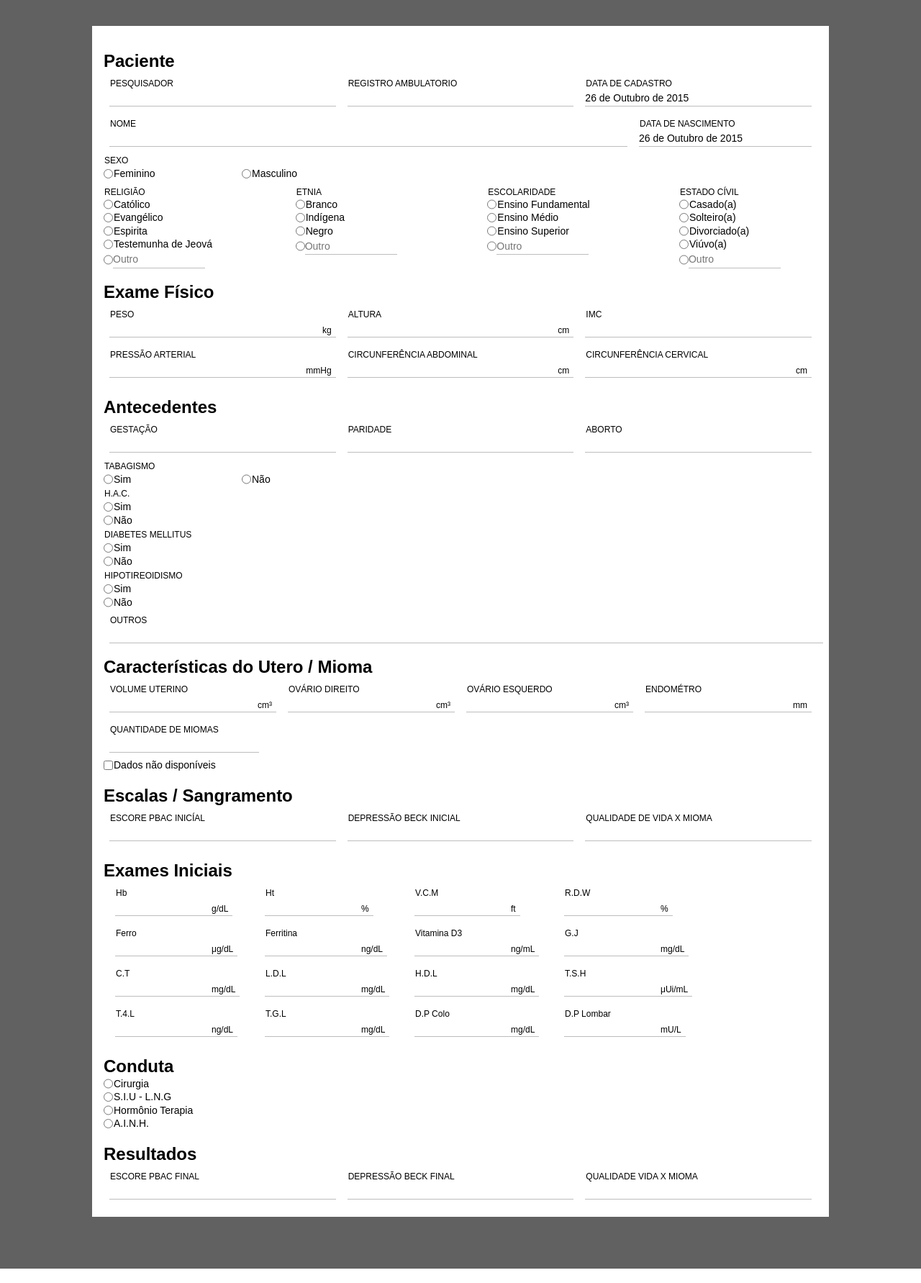
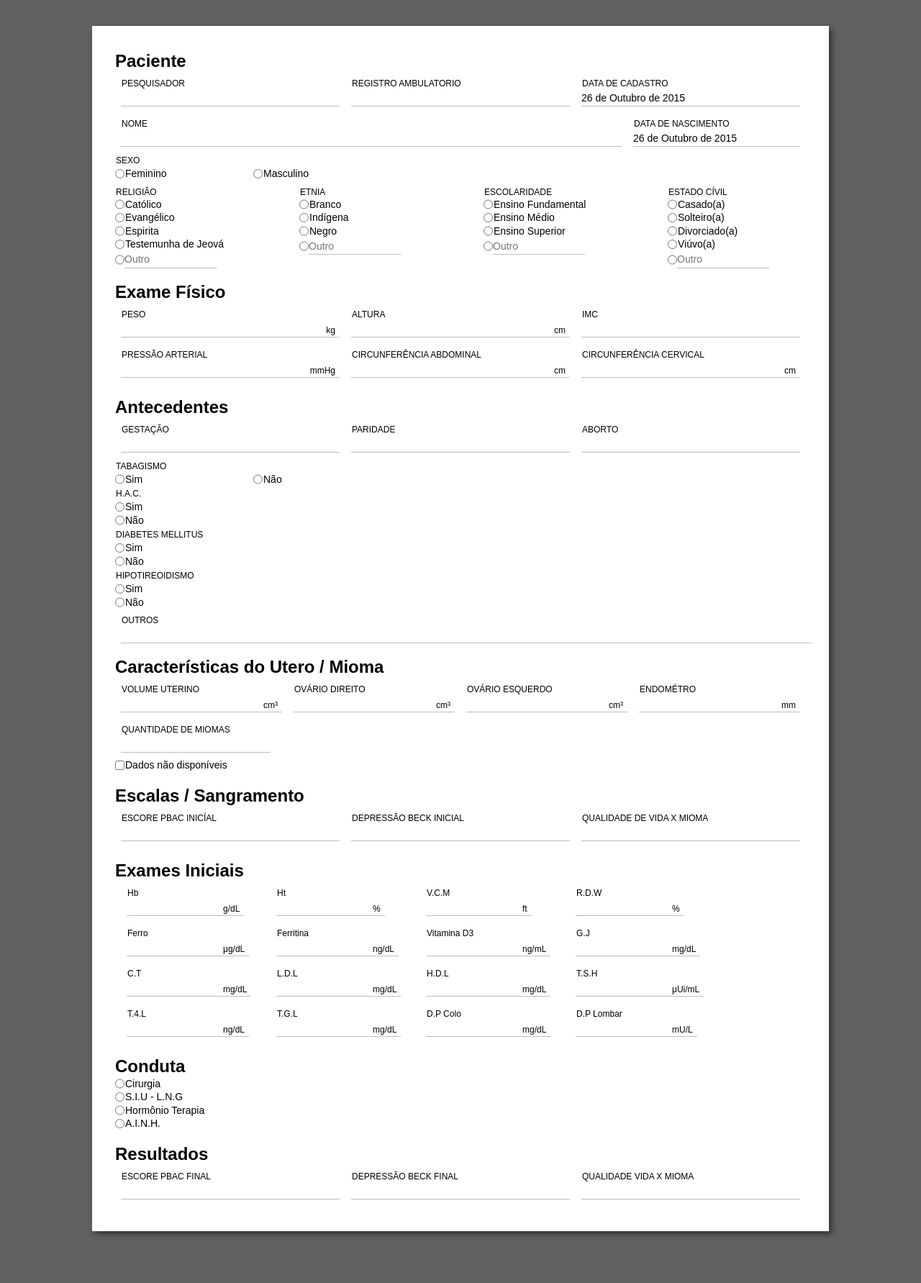
Before and after one commit to magmafantastico/scientific-venus, a PHP site: page / in a window 1280 px wide. Shown: the part 36-1819 px from the top of the page at 72% size. Run offline with PHP 8.4, Linux system fonts and the light colour scheme.

Commit message:
Create page view

```diff
--- a/css/main.css
+++ b/css/main.css
@@ -12,6 +12,7 @@ body {
 }
 
 #main {
-    padding: 1em 0;
+    box-shadow: 4px 4px 8px rgba(0,0,0,.5);
+    padding: 1em 1em 2.25em;
     margin: 4.5em auto;
 }
```
